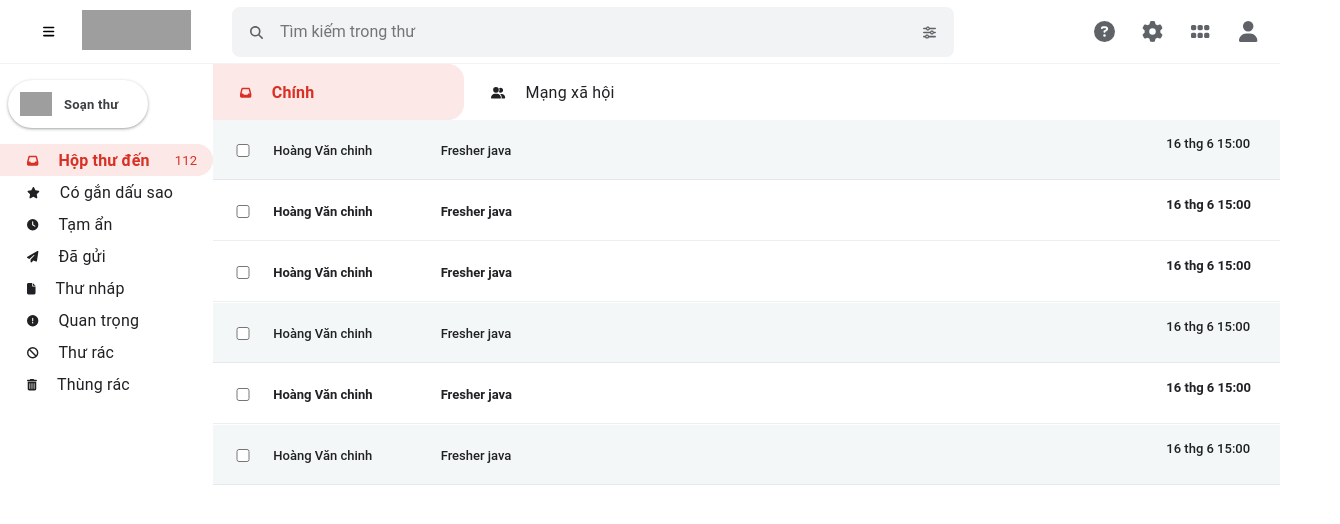
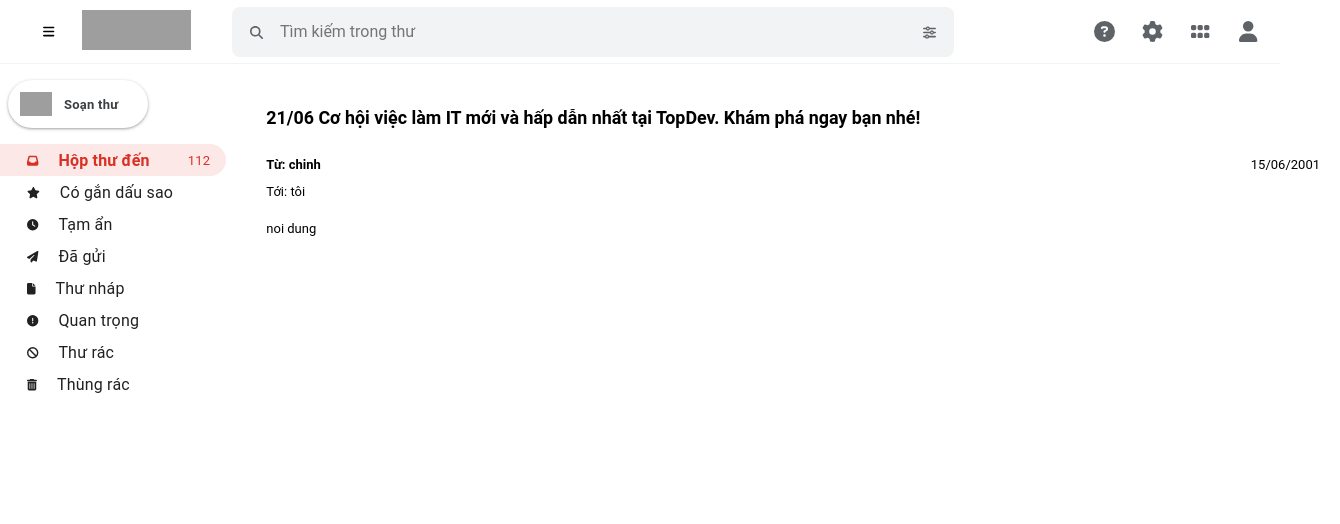
Before and after one commit to chinh1506/web-mail-management-ui, a React (Create React App) app: page / in a window 1280 px wide. Shown: the top 524 px of the page, 1340 px wide, since content can reach past the window. Built offline with nearby package versions, Linux system fonts and the light colour scheme; grey boxes are pictures that could not be loaded.

Commit message:
Email content

```diff
--- a/src/components/MailContent/MailContent.module.scss
+++ b/src/components/MailContent/MailContent.module.scss
@@ -0,0 +1,31 @@
+.wrapper {
+    width: 100%;
+    padding: 20px;
+    margin: 20px;
+}
+
+.subject {
+    font-weight: bold;
+    font-size: 1.375rem;
+}
+
+.header {
+    margin-top: 20px;
+    display: flex;
+    justify-content: space-between;
+}
+
+.info {
+    display: flex;
+    flex-direction: column;
+    h5 {
+        font-weight: bold;
+    }
+}
+
+.action {
+}
+
+.content {
+    margin-top: 10px;
+}
--- a/src/components/MailContent/index.js
+++ b/src/components/MailContent/index.js
@@ -2,17 +2,30 @@ import classNames from 'classnames/bind';
 
 import style from './MailContent.module.scss';
 
-const cx = classNames(style);
-function MailContent({ mail }) {
+const cx = classNames.bind(style);
+function MailContent() {
+    const mail = {
+        subject: '21/06 Cơ hội việc làm IT mới và hấp dẫn nhất tại TopDev. Khám phá ngay bạn nhé!',
+        content: 'noi dung',
+        from: 'chinh',
+        date: '15/06/2001',
+        to: 'tôi',
+    };
     return (
         <div className={cx('wrapper')}>
-            <h4 className={cx('subject')}>{mail.subject}</h4>
+            <h3 className={cx('subject')}>{mail.subject}</h3>
+            <div className={cx('header')}>
+                <div className={cx('info')}>
+                    <h5>Từ: {mail.from}</h5>
+                    <span>Tới: {mail.to}</span>
+                </div>
+                <div className={cx('action')}>
+                    <span>{mail.date}</span>
+                </div>
+            </div>
             <div className={cx('content')}>{mail.content}</div>
         </div>
     );
 }
 
 export default MailContent;
-{
-    children;
-}
--- a/src/layouts/DefaultLayout/DefaultLayout.module.scss
+++ b/src/layouts/DefaultLayout/DefaultLayout.module.scss
@@ -6,5 +6,5 @@
     display: flex;
 }
 .content {
-    width: 100%;
+    width: 1192px;
 }
--- a/src/layouts/DefaultLayout/index.js
+++ b/src/layouts/DefaultLayout/index.js
@@ -5,6 +5,7 @@ import Sidebar from './Sidebar';
 import styles from './DefaultLayout.module.scss';
 import Content from '../../components/Content';
 import MailItem from '../../components/MailItem';
+import MailContent from '../../components/MailContent';
 
 const cx = classNames.bind(styles);
 function DefaultLayout() {
@@ -52,11 +53,12 @@ function DefaultLayout() {
             <div className={cx('container')}>
                 <Sidebar />
                 <div className={cx('content')}>
-                    <Content>
+                    {/* <Content>
                         {emails.map((email, index) => (
                             <MailItem seen={email.isSeen} key={index} email={email} />
                         ))}
-                    </Content>
+                    </Content> */}
+                    <MailContent />
                 </div>
             </div>
         </div>
```
